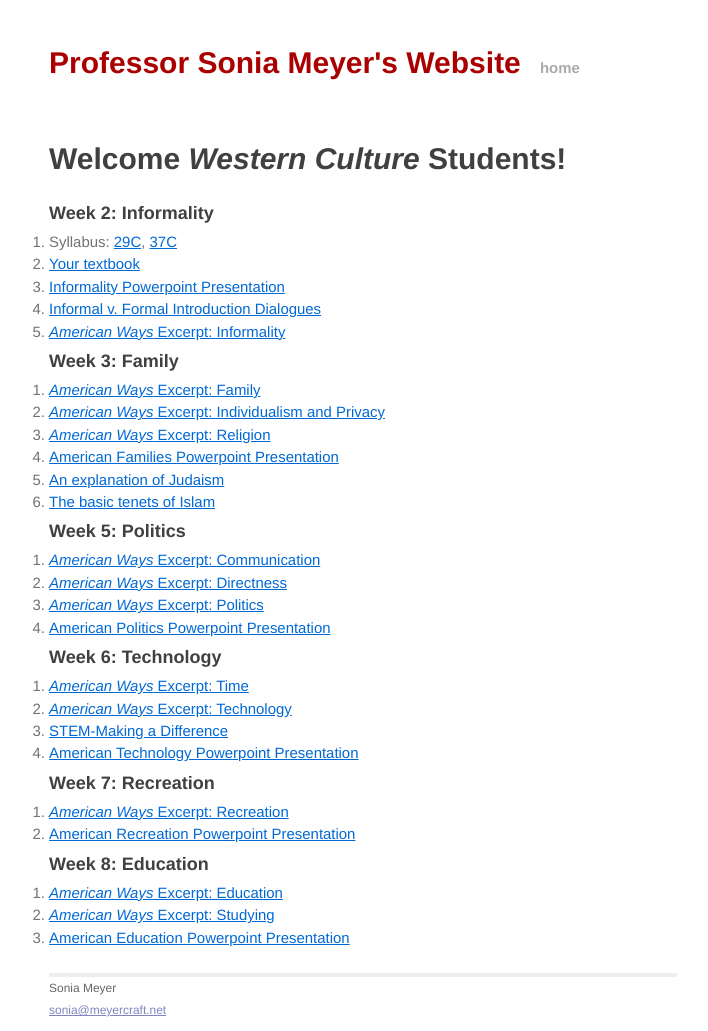
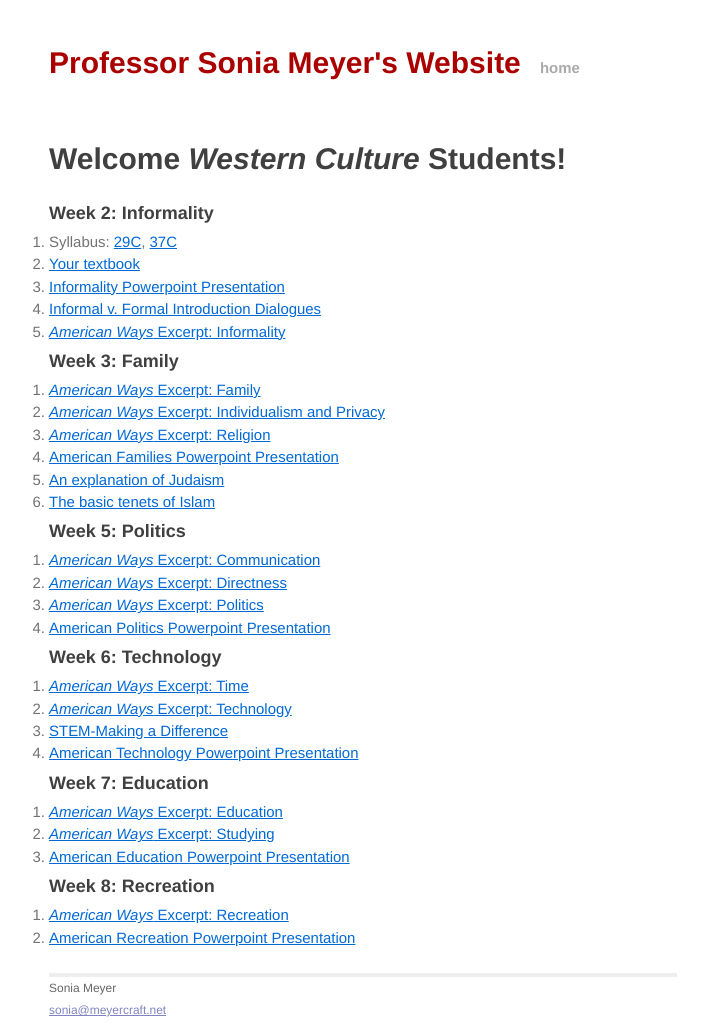
Before and after one commit to soniawmeyer/soniameyer-beihang-students-website, a Jekyll site: the page built from classes/29c37c.md, in a window 1280 px wide. Shown: the whole page, without its empty margins (277-985 px from the left). Built offline with Jekyll 4.4.1, drawn with Linux system fonts in a browser that asks for light colours.

Commit message:
switch rec and ed

```diff
--- a/classes/29c37c.md
+++ b/classes/29c37c.md
@@ -52,22 +52,22 @@ title: Professor Sonia Meyer's Beihang Website
 
 </div>
 
-<div class="week" id="week-7" markdown="1">
-
-###Week 7: Recreation
-
-3. [*American Ways* Excerpt: Recreation](/resources/Week 7 American Ways-Recreation.pdf)
-4. [American Recreation Powerpoint Presentation](/resources/Week 7 GC Recreation.ppt)
-
-</div>
-
 <div class="week" id="week-8" markdown="1">
 
-###Week 8: Education
+###Week 7: Education
 
 3. [*American Ways* Excerpt: Education](/resources/Week 8 American Ways-Education.pdf)
 3. [*American Ways* Excerpt: Studying](/resources/Week 8 American Ways-Studying.pdf)
 4. [American Education Powerpoint Presentation](/resources/Week 8 GC Education.ppt)
+
+</div>
+
+<div class="week" id="week-7" markdown="1">
+
+###Week 8: Recreation
+
+3. [*American Ways* Excerpt: Recreation](/resources/Week 7 American Ways-Recreation.pdf)
+4. [American Recreation Powerpoint Presentation](/resources/Week 7 GC Recreation.ppt)
 
 </div>
 
```
Also changed, not shown: classes/s1s3s4s6.md (+24 -24 lines), classes/sf2.md (+15 -15 lines).
